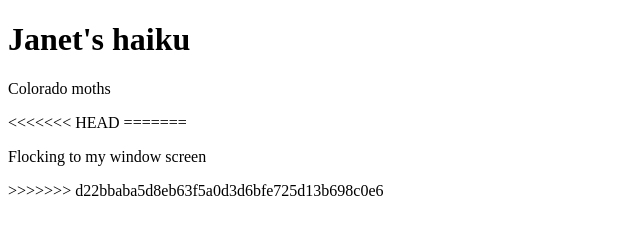
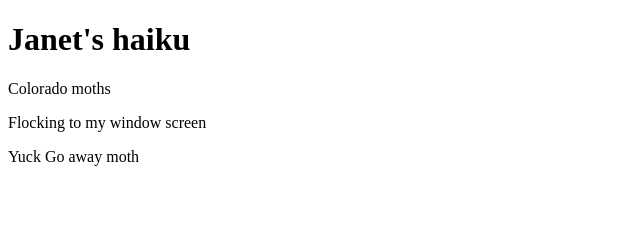
Before and after one commit to jcyoder/Janet-haiku, a plain HTML site: page index.html in a window 1280 px wide. Shown: the whole page, without its empty margins (0-640 px from the left). Drawn offline with Linux system fonts and the light colour scheme.

Commit message:
Update index.html

```diff
--- a/index.html
+++ b/index.html
@@ -6,10 +6,8 @@
     <body>
     <h1> Janet's haiku</h1>
     <p>Colorado moths</p>
-<<<<<<< HEAD
-=======
-        <p> Flocking to my window screen</p>
->>>>>>> d22bbaba5d8eb63f5a0d3d6bfe725d13b698c0e6
+    <p> Flocking to my window screen</p>
+    <p>Yuck Go away moth </p>
     </body>
 
 </html>
```
